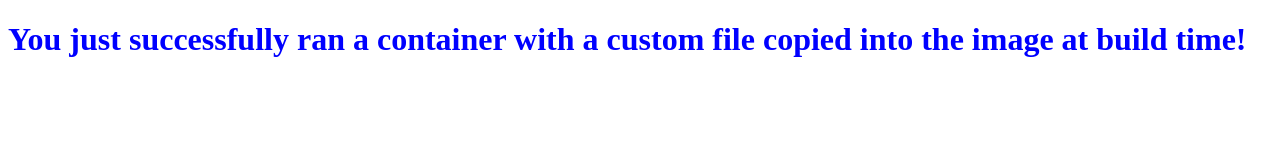
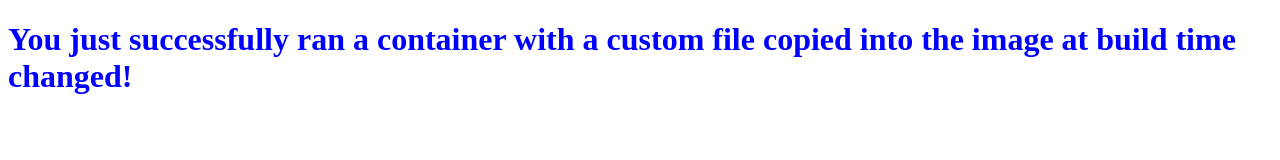
Before and after one commit to irawildjunior/businner, a plain HTML site: page pages/index.html in a window 1280 px wide. Drawn offline with Linux system fonts and the light colour scheme.

Commit message:
Change text

```diff
--- a/pages/index.html
+++ b/pages/index.html
@@ -15,6 +15,6 @@
 </style>
 
 <body>
-  <h1 class="bg-color">You just successfully ran a container with a custom file copied into the image at build time!</h1>
+  <h1 class="bg-color">You just successfully ran a container with a custom file copied into the image at build time changed!</h1>
 </body>
 </html>
```
